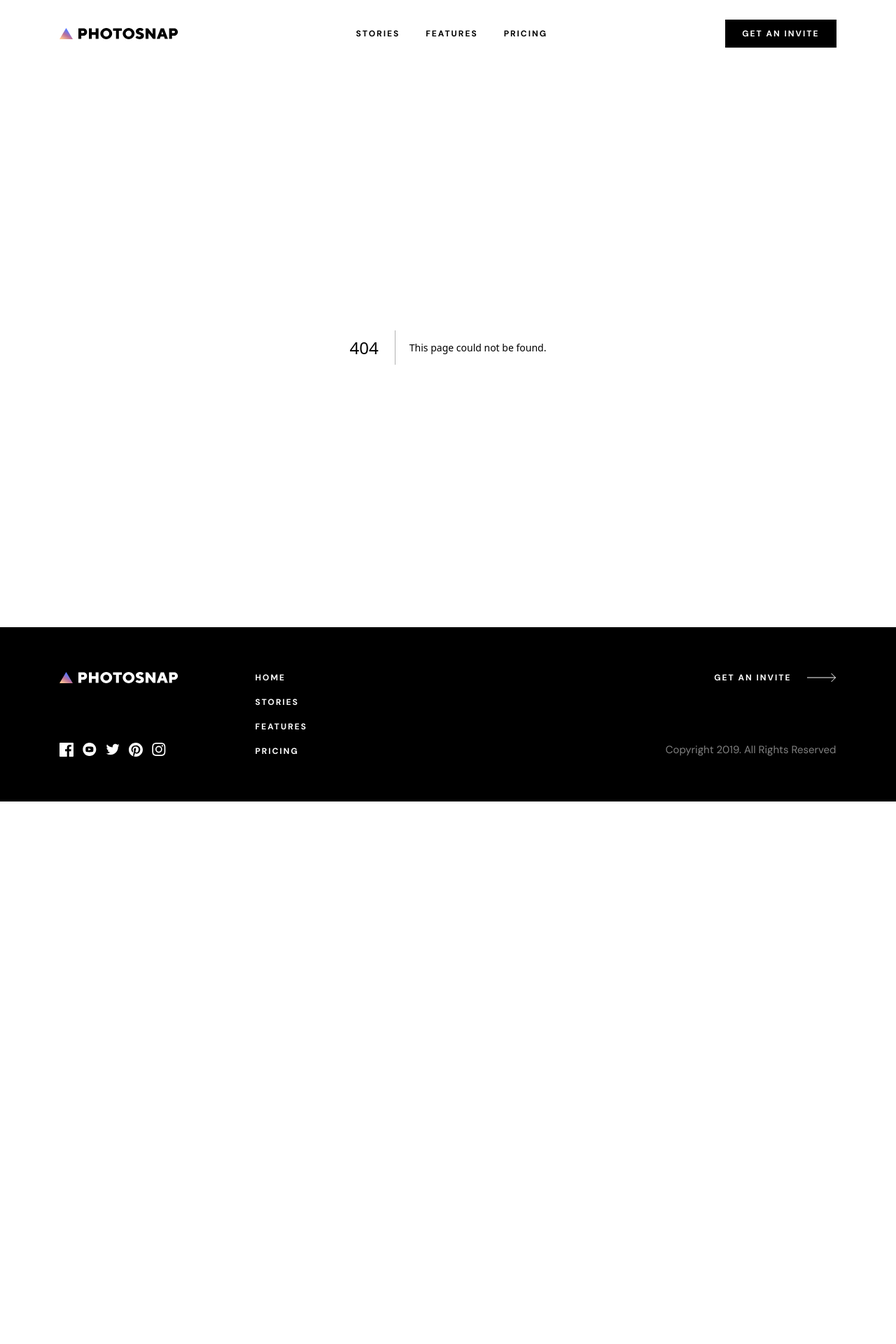
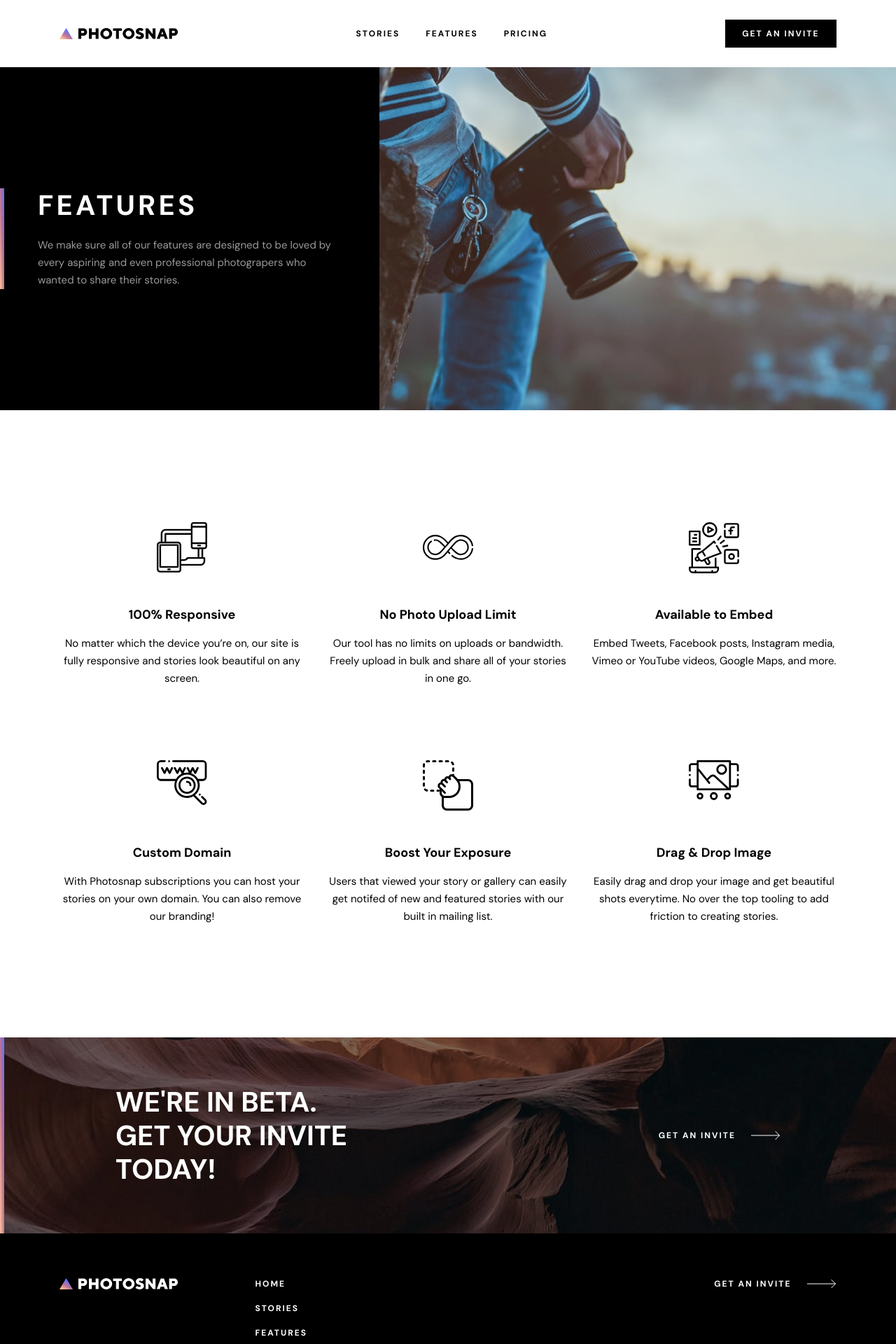
Before and after one commit to Owczarek-Kamil/Photosnap-multi-page-website, a Next.js app: page /features in a window 1280 px wide. Before the commit this address had no page. Shown: the top 1920 px of the page at 70% size. Before the commit the page ends 1145 px from the top, so only its background shows below. Built offline with nearby package versions, Linux system fonts and the light colour scheme.

Commit message:
Create CallToActionWithBackgroundImage component, create Features page

```diff
--- /dev/null
+++ b/app/features/page.tsx
@@ -0,0 +1,19 @@
+import { FEATURES_PAGE_HEADER } from "@/content/pagesContent";
+import ProductFeatureList from "@/components/ProductFeatureList";
+import TwoColumnHeader from "@/components/TwoColumnHeader";
+import CallToActionWithBackgroundImage from "@/components/CallToActionWithBackgroundImage";
+
+export default function FeaturesPage() {
+  return (
+    <>
+      <TwoColumnHeader
+        title={FEATURES_PAGE_HEADER.title}
+        description={FEATURES_PAGE_HEADER.description}
+        displayGetInviteLink={FEATURES_PAGE_HEADER.displayGetInviteLink}
+        imagesSrc={FEATURES_PAGE_HEADER.imagesSrc}
+      />
+      <ProductFeatureList isHomepage={false} />
+      <CallToActionWithBackgroundImage />
+    </>
+  );
+}
--- /dev/null
+++ b/components/CallToActionWithBackgroundImage.tsx
@@ -0,0 +1,55 @@
+import Image from "next/image";
+import Link from "next/link";
+
+export default function CallToActionWithBackgroundImage() {
+  return (
+    <section className="relative py-16 pl-8.25 pr-8 md:py-17 md:pl-9.75 md:pr-10 2xl:px-41.25">
+      <div className="mx-auto max-w-[69.375rem]">
+        <div className="absolute inset-0 -z-10">
+          <Image
+            src="/shared/mobile/bg-beta.jpg"
+            alt=""
+            fill
+            quality={100}
+            sizes="(max-width: 639px) 100vw, 0"
+            className="object-cover sm:hidden"
+          />
+          <Image
+            src="/shared/tablet/bg-beta.jpg"
+            alt=""
+            fill
+            quality={100}
+            sizes="(max-width: 639px) 0, (max-width: 1151px) 100vw, 0"
+            className="hidden object-cover sm:block 2xl:hidden"
+          />
+          <Image
+            src="/shared/desktop/bg-beta.jpg"
+            alt=""
+            fill
+            quality={100}
+            sizes="(max-width: 1151px) 0, 100vw"
+            className="hidden object-cover 2xl:block"
+          />
+        </div>
+        <div className="absolute left-8.25 top-0 h-1.5 w-32 bg-gradient-to-tr from-color-main-accent-1 via-color-main-accent-2 via-[52%] to-color-main-accent-3 md:inset-y-0 md:left-0 md:h-auto md:w-1.5" />
+        <div className="flex flex-col gap-6 md:flex-row md:justify-between">
+          <p className="text-8/10 font-bold uppercase text-color-white md:text-10/12">
+            <span className="block">We&apos;re in beta. </span>
+            <span className="block">Get your invite </span>
+            <span className="block">today!</span>
+          </p>
+          <Link
+            href="/#"
+            className="group flex items-center gap-5.5 text-3/4 font-bold uppercase tracking-[2px] text-color-white"
+          >
+            <div className="relative">
+              <span>Get an invite</span>
+              <div className="absolute h-0.25 w-full bg-color-white opacity-0 transition-all duration-300 group-hover:opacity-100 group-focus-visible:opacity-100" />
+            </div>
+            <Image src="/shared/desktop/arrow-white.svg" width={42} height={12} alt="" />
+          </Link>
+        </div>
+      </div>
+    </section>
+  );
+}
--- a/content/pagesContent.ts
+++ b/content/pagesContent.ts
@@ -34,3 +34,15 @@ export const DESIGNED_FOR_EVERYONE_SECTION: TStoryShowcase = {
     "Photosnap can help you create stories that resonate with your audience.  Our tool is designed for photographers of all levels, brands, businesses you name it.",
   imageOnLeft: false,
 };
+
+export const FEATURES_PAGE_HEADER: THeader = {
+  imagesSrc: {
+    mobile: "/features/mobile/hero.jpg",
+    tablet: "/features/tablet/hero.jpg",
+    desktop: "/features/desktop/hero.jpg",
+  },
+  title: "Features",
+  description:
+    "We make sure all of our features are designed to be loved by every aspiring and even professional photograpers who wanted to share their stories.",
+  displayGetInviteLink: false,
+};
```
